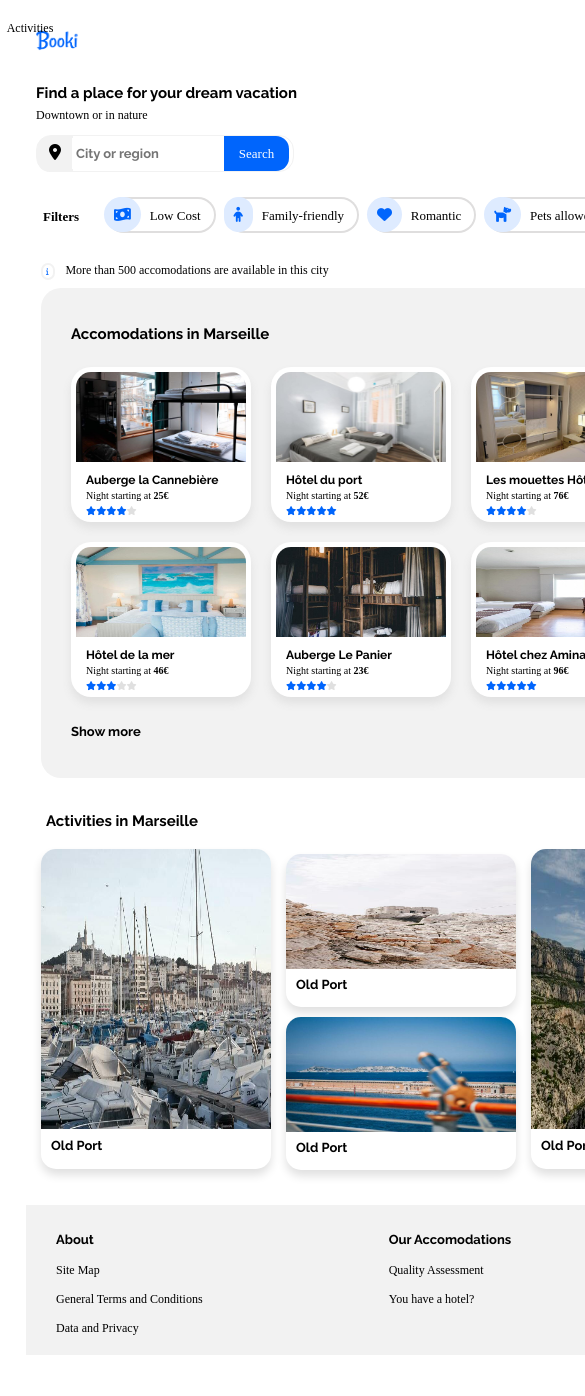
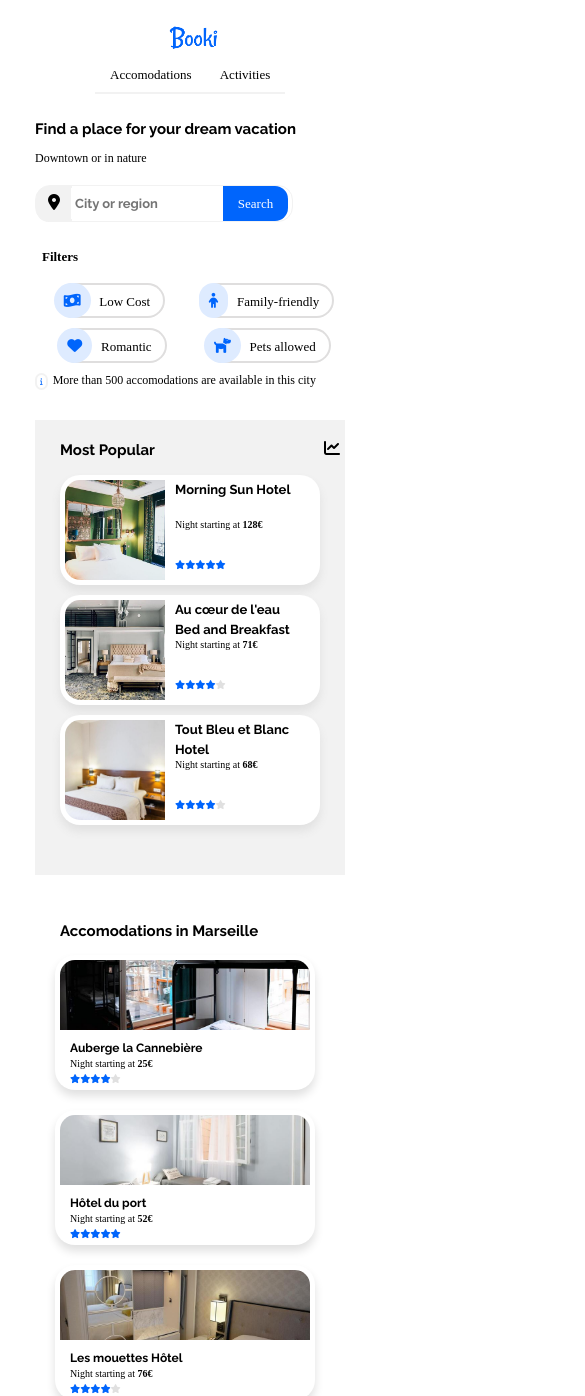
Before and after one commit to ifdzbenet/Project2, a plain HTML site: page index.html in a window 390 px wide. Shown: the top 1396 px of the page, 585 px wide, since content can reach past the window. Before the commit the page ends 1355 px from the top, so only its background shows below. Drawn offline with Linux system fonts and the light colour scheme; a web font is replaced by a local one.

Commit message:
Attempt to update the data

```diff
--- a/css/stylesheet.css
+++ b/css/stylesheet.css
@@ -20,14 +20,14 @@
 
 html {
   scroll-behavior: smooth;
+  height: 500px;
 }
 
 body {
   margin: auto;
-  width: 992px;
-  height: 900px;
-  padding-left: 26px;
-  padding-top: 25px;
+  width: 998px;
+  height: 500px;
+  padding: 20px;
   font-family: Raleway;
 }
 
@@ -58,17 +58,68 @@ header>p {
 }
 
 header {
-  height: 230px;
-  width: 650px;
+  width: auto;
+  height: 180px;
 }
 
 #logo {
+  height: 40px;
+  width: 720px;
+}
+
+#logo>img {
   height: 30px;
   width: 65px;
   padding-bottom: 10px;
 }
 
+#head-welcome {
+  width: 350px;
+  height: 50px;
+}
 
+#acc-act-menu {
+  width: auto;
+  height: 50px;
+  text-align: center;
+  display: flex;
+  flex-flow: row;
+  flex-wrap: wrap;
+}
+
+#acc-act-menu>div {
+  display: flex;
+  flex-flow: row;
+}
+
+#acc-act-menu>div>div {
+  width: 100px;
+  height: 50px;
+
+}
+
+#acc-act-menu>div>div>a {
+  font-size: 12px;
+  text-decoration: none;
+  color:black;
+  padding: 21px 15px 21px 15px;
+  font-size: 13px;
+  border-top-style: solid;
+  border-color: #F2F2F2ff;
+  border-width: 2px;
+}
+
+
+#acc-act-menu>div>div>a:hover  {
+  color: #0065FC;
+  border-top-style: solid;
+  border-width: 2px;
+  border-color: #0065FC;
+}
+#acc-act-menu>div>div:focus  {
+  color: #0065FC;
+
+}
 
 #search-bar {
   width: 256px;
@@ -122,24 +173,37 @@ header {
   border-radius: 0px 13px 13px 0px;
 }
 
-.filters {
-  box-sizing: content-box;
+.filters-box {
+
   display: flex;
   flex-flow: row;
-  margin-top: 20px;
+  flex-wrap: wrap;
+  height: 130px;
+  width: auto;
   text-align:center;
-  vertical-align: center;
+  padding-top: 10px;
 }
 
-.filters>h2 {
+.filters-box>h2 {
   height: 20px;
   width: 50px;
   margin-right: 15px;
   font-family: Raleway-extra-bold;
 }
 
+.filters {
+  display: flex;
+  flex-flow: row;
+  flex-wrap: wrap;
+  text-align:center;
+  justify-content: space-evenly;
+}
+
+
 .filters>div {
+  box-sizing: content-box;
   margin: 5px;
+  height: 25px;
   border-style: solid;
   border-color: #dfdede;
   border-width: 2px;
@@ -173,61 +237,29 @@ header {
   background-color: #F2F2F2;
 }
 
-.filters>div>a>i:hover {
+.filters>div:hover >a>i {
   color: #deebff;
   background-color: #0065FC;
 }
 
-#acc-act-menu {
-  position: absolute;
-  top: 1px;
-  right: 300px;
-  width: 250px;
-  height: 130px;
+#Accomodations {
+  width: 998px;
+  height: 450px;
+  padding: 5px;
+  display: flex;
+  flex-flow: column;
+  justify-content: space-around;
+}
+
+#Accomodations>span {
+  width: auto;
+  height: 30px;
   display: flex;
   flex-flow: row;
+  padding-top: 5px;
 }
 
-#acc-act-menu>div {
-  float: left;
-  text-align: center;
-  width: 100px;
-  padding: 15px;
-  border-top-style: solid;
-  border-color: transparent;
-  border-width: 2px;
-}
-
-#acc-act-menu>div>a {
-  font-size: 12px;
-  text-decoration: none;
-  color:black;
-  padding: 20px;
-}
-
-
-#acc-act-menu>div>a:hover  {
-  color: #0065FC;
-  border-top-style: solid;
-  border-width: 2px;
-  border-color: #0065FC;
-}
-#acc-act-menu>div>a:focus  {
-  color: #0065FC;
-  border-top-style: solid;
-  border-width: 2px;
-  border-color: #0065FC;
-}
-
-
-
-#Accomodations {
-  width: 998px;
-  height: 520px;
-  padding: 5px;
-}
-
-#Accomodations>i {
+#Accomodations>span>span>i {
   display: inline;
   border-style: solid;
   border-color: #F2F2F2;
@@ -237,28 +269,44 @@ header {
   border-radius: 100px;
   font-size: 7px;
   margin-left: 10px;
+  margin-right: 5px;
 }
 
-#Accomodations>p {
+#Accomodations>span>span>p {
   display: inline;
   font-family: Raleway;
+  padding-left: 0px;
 }
 
 #Accomodations>div {
   display: flex;
   flex-flow: row;
-  width: 998px;
+  width: auto;
   height: 900px;
+  justify-content: flex-end;
 }
 
 #AccM {
   margin: 10px;
-  width: 600px;
-  height: 450px;
+  width: auto;
+  height: 420px;
   display: inline;
   background-color: #F2F2F2;
   border-radius: 20px;
-  padding: 20px;
+  padding: 10px;
+  display: flex;
+  flex-flow: column;
+}
+
+#AccM>span {
+  height: 30px;
+  padding: 5px;
+  padding-left: 10px;
+}
+
+#AccM>h2 {
+  padding: 15px;
+  padding-left: 20px;
 }
 
 #AccM>h2>a {
@@ -270,25 +318,30 @@ header {
   display: flex;
   flex-flow: row;
   flex-wrap: wrap;
-
 }
 
-#AccM>div>div {
+.map-acc>div {
   background-color: white;
-  width: 170px;
-  height: 145px;
-  margin: 10px;
+  width: 175px;
+  height: 125px;
   padding: 5px;
   border-radius: 20px;
   box-shadow: 0 6px 10px 0 #e0e0e0;
 }
 
+.map-acc {
+  width: 175px;
+  height: 125px;
+  padding: 15px;
+  text-decoration: none;
+  color:black;
+}
 
-#AccM>div>div>img {
-  width: 170px;
-  height: 90px;
+.map-acc>div>img {
+  width: 175px;
+  height: 70px;
   position: relative;
-  overflow: hidden;
+  object-fit: cover;
   border-radius: 15px 15px 0px 0px;
   display: inline;
 }
@@ -329,7 +382,7 @@ header {
 #Popular {
   margin: 10px;
   width: 270px;
-  height: 450px;
+  height: 400px;
   padding: 20px;
   display: inline;
   background-color: #F2F2F2;
@@ -350,14 +403,21 @@ header {
   display: flex;
   flex-flow: column;
   flex-wrap: wrap;
-
+  margin-top: 10px;
 }
 
-#Popular>div>div {
+.map-pop {
+  width: 240px;
+  height: 110px;
+  margin: 5px;
+  text-decoration: none;
+  color:black;
+}
+
+.map-pop>div {
   background-color: white;
-  width: 240px;
+  width: 230px;
   height: 100px;
-  margin: 10px;
   padding: 5px;
   display: flex;
   flex-flow: row;
@@ -365,11 +425,12 @@ header {
   box-shadow: 0 6px 10px 0 #e0e0e0;
 }
 
-#Popular>div>div>img {
+.map-pop>div>img {
   width: 100px;
   height: 100px;
   position: relative;
   display: inline;
+  object-fit: cover;
   border-radius: 15px 0px 0px 15px;
 }
 
@@ -407,9 +468,9 @@ header {
 }
 
 #Activities{
-  width: 998px;
+  width: auto;
   height: 400px;
-  padding: 10px;
+  padding: 20px;
 }
 
 #Activities>div {
@@ -439,6 +500,7 @@ header {
   width: 230px;
   height: 280px;
   border-radius: 15px 15px 0px 0px;
+  object-fit: cover;
 }
 
 .short {
@@ -464,10 +526,11 @@ header {
   width: 230px;
   height: 115px;
   border-radius: 15px 15px 0px 0px;
+  object-fit: cover;
 }
 
 footer {
-  width: 998px;
+  width: auto;
   height: 150px;
   background-color: #F2F2F2;
   display: flex;
@@ -493,3 +556,175 @@ footer>div>p>a {
   text-decoration: none;
   color:black;
 }
+
+
+/* Responsive for Phones*/
+
+@media only screen and (max-width: 768px) {
+
+  html {
+    height: 3440px;
+  }
+
+  body {
+    width: auto;
+    height: 2500px;
+  }
+
+  header {
+    width: auto;
+    height: 250px;
+    padding: 5px;
+  }
+
+  #logo {
+    height: 60px;
+    width: auto;
+  }
+
+  #logo>img {
+    height: 35px;
+    width: 75px;
+  }
+
+  #head-welcome {
+    width: auto;
+    height: 50px;
+  }
+
+  #acc-act-menu {
+    display: flex;
+    flex-flow: column;
+    align-items: center;
+    height: 80px;
+  }
+
+  #acc-act-menu>div>div>a {
+    font-size: 12px;
+    text-decoration: none;
+    color:black;
+    padding: 21px 15px 10px 15px;
+    font-size: 13px;
+    border-top-style: none;
+    border-bottom-style: solid;
+    border-color: #F2F2F2ff;
+    border-width: 2px;
+  }
+
+  #acc-act-menu>div>div>a:hover  {
+    color: #0065FC;
+    border-top-style: none;
+    border-bottom-style: solid;
+    border-width: 2px;
+    border-color: #0065FC;
+  }
+  #acc-act-menu>div>div:focus  {
+    color: #0065FC;
+  }
+
+  #Accomodations {
+    width: auto;
+    height: 1550px;
+    padding: 5px;
+    justify-content: flex-start;
+  }
+
+  #Accomodations>div {
+    display: flex;
+    flex-flow: column-reverse;
+    width: auto;
+    height: 1300px;
+    justify-content: flex-end;
+  }
+
+  #Popular {
+    margin-top: 20px;
+    width: 300px;
+    height: 430px;
+    padding: 5px;
+    padding-top: 20px;
+    border-radius: 0px;
+  }
+
+  #Popular>div {
+    align-items: center;
+  }
+
+  .map-pop {
+    width: 260px;
+  }
+
+  .map-pop>div {
+    width: 250px;
+  }
+
+  #AccM {
+    margin: 10px;
+    width: auto;
+    height: 400px;
+    background-color: transparent;
+    padding: 5px;
+  }
+
+  #AccM>div {
+    flex-flow: column;
+  }
+
+  .map-acc {
+    width: 250px;
+  }
+
+  .map-acc>div {
+    width: 250px;
+  }
+
+
+  .map-acc>div>img {
+    width: 250px;
+  }
+
+  #Activities {
+    height: 1050px;
+}
+
+  #Activities>div {
+    display: flex;
+    flex-flow: row;
+    flex-direction: column;
+    padding: 15px;
+  }
+
+  .longpic {
+    width: 250px;
+    height: 153px;
+  }
+
+  .longpic>img {
+    width: 250px;
+    height: 115px;
+  }
+
+  .shortpic {
+    width: 250px;
+    padding-left: -10px;
+    margin: 10px 10px 0px 0px;
+  }
+
+
+  .shortpic>img {
+    width: 250px;
+  }
+
+  footer {
+    width: auto;
+    display: flex;
+    flex-flow: row;
+    flex-direction: column;
+    height: 400px;
+  }
+
+  footer>div {
+    width: auto;
+  }
+
+}
--- a/index.html
+++ b/index.html
@@ -9,22 +9,32 @@
     rel="stylesheet">
     <script src="https://kit.fontawesome.com/327d23f8d5.js" crossorigin="anonymous"></script>
     <meta charset="utf-8">
+    <meta name="viewport" content="width=device-width, initial-scale=1.0">
     <meta name="description" content="Booki Mock-up">
 </head>
 
-<body>
-    <header>
-
-
-         <img id="logo"
+<nav id="acc-act-menu">
+    <div id="logo"><img
         src="images/logo/Booki@3x.png"
         alt="Booki Logo"
         title="Booki">
+    </div>
+    <div>
+        <div class="acc"><a href="#Accomodations">Accomodations</a>
+        </div>
+         <div class="act"><a href="#Activities">Activities</a>
+        </div>
+    </div>
+</nav>
 
+<body>
+
+    <header>
+
+        <div id="head-welcome">
             <h1>Find a place for your dream vacation</h1>
-
             <p>Downtown or in nature</p>
-
+        </div>
         <div id ="search-bar">
             <div class="map">
                 <a href="#" target="_blank">
@@ -41,34 +51,33 @@
 
         </div>
 
-        <div class="filters">
+        <div class="filters-box">
             <h2>
                 Filters
             </h2>
-
+            <div class="filters">
                 <div> <a href="#"> <i class="fas fa-money-bill-wave"></i> <p>Low Cost</p> </a> </div>
                 <div> <a href="#"> <i class="fas fa-child"></i> <p>Family-friendly</p> </a> </div>
                 <div> <a href="#"> <i class="fas fa-heart"></i> <p>Romantic</p> </a> </div>
                 <div> <a href="#"> <i class="fas fa-dog"></i> <p>Pets allowed</p> </a> </div>
-
+            </div>
         </div>
 
     </header>
 
-    <nav id="acc-act-menu">
-       <div id="acc"><a href="#Accomodations">Accomodations</a>
-       </div>
-        <div id="act"><a href="#Activities">Activities</a>
-        </div>
-    </nav>
 
     <section id="Accomodations">
 
-        <i class="fas fa-info fa"> </i> <p> More than 500 accomodations are available in this city</p> <br>
+        <span>
+            <span><i class="fas fa-info fa"> </i></span>
+            <span><p> More than 500 accomodations are available in this city</p>
+            </span>
+        </span>
             <div>
             <div id="AccM">
-                <h1>Accomodations in Marseille</h1>
+                <span><h1>Accomodations in Marseille</h1></span>
                 <div>
+                    <a href="#" class="map-acc">
                         <div>
                         <img src="images/hebergements/4_small/marcus-loke-WQJvWU_HZFo-unsplash.jpg">
                         <div class="textacc">
@@ -77,7 +86,9 @@
                             <span><i class="fas fa-star"></i><i class="fas fa-star"></i><i class="fas fa-star"></i><i class="fas fa-star"></i><i class="fas fa-star" id="greystar"></i></span>
                         </div>
                         </div>
-                    <div>
+                    </a>
+                    <a href="#" class="map-acc"><div>
+
                         <img src="images/hebergements/4_small/fred-kleber-gTbaxaVLvsg-unsplash.jpg">
                         <div class="textacc">
                             <h2>Hôtel du port</h2>
@@ -85,6 +96,8 @@
                             <span><i class="fas fa-star"></i><i class="fas fa-star"></i><i class="fas fa-star"></i><i class="fas fa-star"></i><i class="fas fa-star"></i></span>
                         </div>
                     </div>
+                    </a>
+                    <a href="#" class="map-acc">
                     <div>
                         <img src="images/hebergements/4_small/reisetopia-B8WIgxA_PFU-unsplash.jpg">
                         <div class="textacc">
@@ -93,6 +106,8 @@
                             <span><i class="fas fa-star"></i><i class="fas fa-star"></i><i class="fas fa-star"></i><i class="fas fa-star"></i><i class="fas fa-star" id="greystar"></i></span>
                         </div>
                     </div>
+                    </a>
+                    <a href="#" class="map-acc">
                     <div>
                         <img src="images/hebergements/4_small/annie-spratt-Eg1qcIitAuA-unsplash.jpg">
                         <div class="textacc">
@@ -101,6 +116,8 @@
                             <span><i class="fas fa-star"></i><i class="fas fa-star"></i><i class="fas fa-star"></i><i class="fas fa-star" id="greystar"></i><i class="fas fa-star" id="greystar"></i></span>
                         </div>
                     </div>
+                    </a>
+                    <a href="#" class="map-acc">
                     <div>
                         <img src="images/hebergements/4_small/nicate-lee-kT-ZyaiwBe0-unsplash.jpg">
                         <div class="textacc">
@@ -109,6 +126,8 @@
                             <span><i class="fas fa-star"></i><i class="fas fa-star"></i><i class="fas fa-star"></i><i class="fas fa-star"></i><i class="fas fa-star" id="greystar"></i></span>
                         </div>
                     </div>
+                    </a>
+                    <a href="#" class="map-acc">
                     <div>
                         <img src="images/hebergements/4_small/febrian-zakaria-M6S1WvfW68A-unsplash.jpg">
                         <div class="textacc">
@@ -117,6 +136,7 @@
                             <span><i class="fas fa-star"></i><i class="fas fa-star"></i><i class="fas fa-star"></i><i class="fas fa-star"></i><i class="fas fa-star"></i></span>
                         </div>
                     </div>
+                    </a>
                 </div>
 
                 <h2><a href="#" target="_blank">Show more</a></h2>
@@ -125,6 +145,7 @@
             <div id="Popular">
                 <h1>Most Popular</h1> <i class="fas fa-chart-line"></i>
                 <div>
+                    <a href="#" class="map-pop">
                     <div>
                         <img src="images/hebergements/4_small/emile-guillemot-Bj_rcSC5XfE-unsplash.jpg">
                         <div class="textpop">
@@ -133,6 +154,8 @@
                             <span><i class="fas fa-star"></i><i class="fas fa-star"></i><i class="fas fa-star"></i><i class="fas fa-star"></i><i class="fas fa-star"></i></span>
                         </div>
                     </div>
+                    </a>
+                    <a href="#" class="map-pop">
                     <div>
                         <img src="images/hebergements/4_small/aw-creative-VGs8z60yT2c-unsplash.jpg">
                         <div class="textpop">
@@ -141,6 +164,8 @@
                             <span><i class="fas fa-star"></i><i class="fas fa-star"></i><i class="fas fa-star"></i><i class="fas fa-star"></i><i class="fas fa-star" id="greystar"></i></span>
                         </div>
                     </div>
+                    </a>
+                    <a href="#" class="map-pop">
                     <div>
                         <img src="images/hebergements/4_small/febrian-zakaria-sjvU0THccQA-unsplash.jpg">
                         <div class="textpop">
@@ -149,6 +174,7 @@
                             <span><i class="fas fa-star"></i><i class="fas fa-star"></i><i class="fas fa-star"></i><i class="fas fa-star"></i><i class="fas fa-star" id="greystar"></i></span>
                         </div>
                     </div>
+                    </a>
                 </div>
             </div>
         </div>
@@ -166,25 +192,25 @@
             <div class="short">
                 <div class="shortpic">
                     <img src="images/activites/4_small/paul-hermann-QFTrLdQIRhI-unsplash.jpg">
-                    <h2>Old Port</h2>
+                    <h2>Pomègues Fort</h2>
                 </div>
                 <div class="shortpic">
                     <img src="images/activites/4_small/kevin-hikari-rV_Qd1l-VXg-unsplash.jpg">
-                    <h2>Old Port</h2>
+                    <h2>Frioul Island</h2>
                 </div>
             </div>
             <div class="longpic">
                 <img src="images/activites/4_small/kilyan-sockalingum-NR8-cBCN3aI-unsplash.jpg">
-                <h2>Old Port</h2>
+                <h2>Calanques National Park</h2>
             </div>
             <div class="short">
                 <div class="shortpic">
                     <img src="images/activites/4_small/florian-wehde-xW9e8gdotxI-unsplash.jpg">
-                    <h2>Old Port</h2>
+                    <h2>Notre-Dame-de-la-Garde</h2>
                 </div>
                 <div class="shortpic">
                     <img src="images/activites/4_small/lena-paulin-wH2-EJoDcV0-unsplash.jpg">
-                    <h2>Old Port</h2>
+                    <h2>Longchamp Park</h2>
                 </div>
             </div>
         </div>
```
Lines whose indentation alone changed are shown as unchanged.
